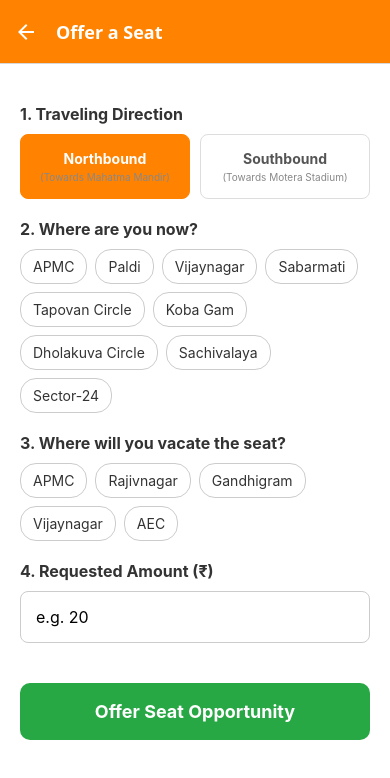
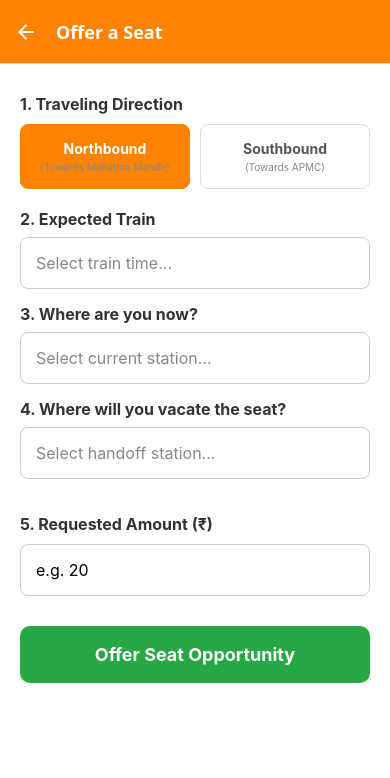
Before and after one commit to vardan-shah/Swap-Seat, a React Native app in the folder metro-seat-app/: screen /OfferSeat in a window 390 px wide. Shown: the top 778 px of the page. Built offline with nearby package versions, Linux system fonts and the light colour scheme.

Commit message:
Implement timetable and full station dropdowns

```diff
--- /dev/null
+++ b/metro-seat-app/src/components/SelectModal.tsx
@@ -0,0 +1,77 @@
+import React, { useState } from 'react';
+import { View, Text, StyleSheet, TouchableOpacity, Modal, FlatList, SafeAreaView } from 'react-native';
+
+interface SelectItem {
+  label: string;
+  value: string;
+}
+
+interface SelectModalProps {
+  label: string;
+  items: SelectItem[];
+  selectedValue: string;
+  onSelect: (value: string) => void;
+  placeholder?: string;
+}
+
+export default function SelectModal({ label, items, selectedValue, onSelect, placeholder = 'Select...' }: SelectModalProps) {
+  const [modalVisible, setModalVisible] = useState(false);
+
+  const selectedItem = items.find(i => i.value === selectedValue);
+
+  return (
+    <View style={styles.container}>
+      <Text style={styles.label}>{label}</Text>
+      <TouchableOpacity style={styles.selector} onPress={() => setModalVisible(true)}>
+        <Text style={selectedItem ? styles.selectedText : styles.placeholderText}>
+          {selectedItem ? selectedItem.label : placeholder}
+        </Text>
+      </TouchableOpacity>
+
+      <Modal visible={modalVisible} animationType="slide" presentationStyle="pageSheet">
+        <SafeAreaView style={styles.modalContainer}>
+          <View style={styles.modalHeader}>
+            <Text style={styles.modalTitle}>{label}</Text>
+            <TouchableOpacity onPress={() => setModalVisible(false)} style={styles.closeBtn}>
+              <Text style={styles.closeBtnText}>Close</Text>
+            </TouchableOpacity>
+          </View>
+          <FlatList
+            data={items}
+            keyExtractor={item => item.value}
+            renderItem={({ item }) => (
+              <TouchableOpacity
+                style={[styles.itemBtn, selectedValue === item.value && styles.itemBtnActive]}
+                onPress={() => {
+                  onSelect(item.value);
+                  setModalVisible(false);
+                }}
+              >
+                <Text style={[styles.itemText, selectedValue === item.value && styles.itemTextActive]}>
+                  {item.label}
+                </Text>
+              </TouchableOpacity>
+            )}
+          />
+        </SafeAreaView>
+      </Modal>
+    </View>
+  );
+}
+
+const styles = StyleSheet.create({
+  container: { marginBottom: 15 },
+  label: { fontSize: 16, fontWeight: 'bold', marginBottom: 8, color: '#333' },
+  selector: { borderWidth: 1, borderColor: '#ccc', borderRadius: 8, padding: 15, backgroundColor: '#fff' },
+  placeholderText: { color: '#888', fontSize: 16 },
+  selectedText: { color: '#333', fontSize: 16 },
+  modalContainer: { flex: 1, backgroundColor: '#f8f9fa' },
+  modalHeader: { flexDirection: 'row', justifyContent: 'space-between', padding: 20, borderBottomWidth: 1, borderColor: '#ddd', backgroundColor: '#fff' },
+  modalTitle: { fontSize: 18, fontWeight: 'bold' },
+  closeBtn: {},
+  closeBtnText: { color: '#0056b3', fontSize: 16, fontWeight: 'bold' },
+  itemBtn: { padding: 18, borderBottomWidth: 1, borderColor: '#eee', backgroundColor: '#fff' },
+  itemBtnActive: { backgroundColor: '#e6f2ff' },
+  itemText: { fontSize: 16, color: '#333' },
+  itemTextActive: { color: '#0056b3', fontWeight: 'bold' },
+});
--- /dev/null
+++ b/metro-seat-app/src/data/timetable.ts
@@ -0,0 +1,23 @@
+export const NORTHBOUND_TRAINS = [
+  "06:20", "06:45", "06:58", "07:23", "07:34", "07:47", "08:03", "08:17", "08:33", "08:59",
+  "09:11", "09:19", "09:48", "10:12", "10:36", "10:59", "11:25", "11:49", "12:13", "12:37",
+  "13:02", "13:27", "13:50", "14:15", "14:40", "15:04", "15:16", "15:28", "15:53", "16:03",
+  "16:17", "16:40", "17:06", "17:16", "17:30", "17:54", "18:06", "18:18", "18:43", "19:08",
+  "19:42", "20:45"
+].map(time => ({ label: `Train starting from APMC at ${time}`, value: `NB_${time}` }));
+
+export const SOUTHBOUND_TRAINS = [
+  "06:40", "07:33", "07:48 (GIFT)", "08:00", "08:25", "08:37 (GIFT)", "08:49", "09:01 (GIFT)",
+  "09:13", "09:37", "10:01", "10:18 (GIFT)", "10:26", "10:50", "11:14", "11:38", "12:03",
+  "12:26", "12:51", "13:15", "13:40", "14:04", "14:28", "14:52", "15:16", "15:41", "16:06",
+  "16:17 (GIFT)", "16:30", "16:54", "17:08 (GIFT)", "17:19", "17:44", "18:08", "18:21 (GIFT)",
+  "18:32", "18:56", "19:13 (GIFT)", "19:20", "19:44", "20:09", "21:00"
+].map(time => ({ label: `Train starting from Gandhinagar at ${time}`, value: `SB_${time}` }));
+
+export const getTrainsByDirection = (direction: 'Northbound' | 'Southbound') => {
+  return direction === 'Northbound' ? NORTHBOUND_TRAINS : SOUTHBOUND_TRAINS;
+};
+
+export const getTrainLabel = (value: string) => {
+  return [...NORTHBOUND_TRAINS, ...SOUTHBOUND_TRAINS].find(t => t.value === value)?.label || 'Unknown Train';
+};
--- a/metro-seat-app/src/screens/FindSeatScreen.tsx
+++ b/metro-seat-app/src/screens/FindSeatScreen.tsx
@@ -1,9 +1,10 @@
-import React, { useState } from 'react';
+import React, { useState, useMemo } from 'react';
 import { View, Text, StyleSheet, TouchableOpacity, ScrollView, Alert } from 'react-native';
 import { NativeStackNavigationProp } from '@react-navigation/native-stack';
 import { RootStackParamList } from '../navigation';
-import { STATIONS } from '../data/stations';
+import { STATIONS, isStationAfter } from '../data/stations';
 import { Direction } from '../types';
+import SelectModal from '../components/SelectModal';
 
 type Props = {
   navigation: NativeStackNavigationProp<RootStackParamList, 'FindSeat'>;
@@ -19,11 +20,30 @@ export default function FindSeatScreen({ navigation }: Props) {
       Alert.alert('Error', 'Please select both stations.');
       return;
     }
+
+    if (!isStationAfter(destinationStationId, currentStationId, direction)) {
+      Alert.alert('Error', 'Destination must be AFTER your current station in the chosen direction.');
+      return;
+    }
+
     navigation.navigate('OpportunityList', {
       currentStationId,
       destinationStationId,
       direction
     });
+  };
+
+  const stationItems = useMemo(() => {
+    const ordered = [...STATIONS].sort((a, b) =>
+      direction === 'Northbound' ? a.sequence - b.sequence : b.sequence - a.sequence
+    );
+    return ordered.map(s => ({ label: s.name, value: s.id }));
+  }, [direction]);
+
+  const handleDirectionChange = (newDir: Direction) => {
+    setDirection(newDir);
+    setCurrentStationId('');
+    setDestinationStationId('');
   };
 
   return (
@@ -32,44 +52,36 @@ export default function FindSeatScreen({ navigation }: Props) {
       <View style={styles.buttonRow}>
         <TouchableOpacity
           style={[styles.toggleBtn, direction === 'Northbound' && styles.toggleBtnActive]}
-          onPress={() => setDirection('Northbound')}
+          onPress={() => handleDirectionChange('Northbound')}
         >
           <Text style={[styles.toggleText, direction === 'Northbound' && styles.toggleTextActive]}>Northbound</Text>
+          <Text style={styles.smallText}>(Towards Mahatma Mandir)</Text>
         </TouchableOpacity>
 
         <TouchableOpacity
           style={[styles.toggleBtn, direction === 'Southbound' && styles.toggleBtnActive]}
-          onPress={() => setDirection('Southbound')}
+          onPress={() => handleDirectionChange('Southbound')}
         >
           <Text style={[styles.toggleText, direction === 'Southbound' && styles.toggleTextActive]}>Southbound</Text>
+          <Text style={styles.smallText}>(Towards APMC)</Text>
         </TouchableOpacity>
       </View>
 
-      <Text style={styles.label}>2. Current Station</Text>
-      <View style={styles.grid}>
-        {STATIONS.filter(s => s.sequence % 4 === 1).map(station => (
-          <TouchableOpacity
-            key={`curr-${station.id}`}
-            style={[styles.stationBtn, currentStationId === station.id && styles.stationBtnActive]}
-            onPress={() => setCurrentStationId(station.id)}
-          >
-            <Text style={[styles.stationText, currentStationId === station.id && styles.stationTextActive]}>{station.name}</Text>
-          </TouchableOpacity>
-        ))}
-      </View>
+      <SelectModal
+        label="2. Where are you now?"
+        items={stationItems}
+        selectedValue={currentStationId}
+        onSelect={setCurrentStationId}
+        placeholder="Select current station..."
+      />
 
-      <Text style={styles.label}>3. Destination Station</Text>
-      <View style={styles.grid}>
-        {STATIONS.filter(s => s.sequence > 10).map(station => (
-          <TouchableOpacity
-            key={`dest-${station.id}`}
-            style={[styles.stationBtn, destinationStationId === station.id && styles.stationBtnActive]}
-            onPress={() => setDestinationStationId(station.id)}
-          >
-            <Text style={[styles.stationText, destinationStationId === station.id && styles.stationTextActive]}>{station.name}</Text>
-          </TouchableOpacity>
-        ))}
-      </View>
+      <SelectModal
+        label="3. What is your destination?"
+        items={stationItems}
+        selectedValue={destinationStationId}
+        onSelect={setDestinationStationId}
+        placeholder="Select destination station..."
+      />
 
       <TouchableOpacity style={styles.submitBtn} onPress={handleSearch}>
         <Text style={styles.submitBtnText}>Find Available Seats</Text>
@@ -80,23 +92,17 @@ export default function FindSeatScreen({ navigation }: Props) {
 
 const styles = StyleSheet.create({
   container: { flex: 1, backgroundColor: '#fff', padding: 20 },
-  label: { fontSize: 16, fontWeight: 'bold', marginTop: 20, marginBottom: 10, color: '#333' },
-  buttonRow: { flexDirection: 'row', gap: 10 },
+  label: { fontSize: 16, fontWeight: 'bold', marginTop: 10, marginBottom: 10, color: '#333' },
+  buttonRow: { flexDirection: 'row', gap: 10, marginBottom: 20 },
   toggleBtn: {
     flex: 1, padding: 15, borderWidth: 1, borderColor: '#ddd', borderRadius: 8, alignItems: 'center'
   },
   toggleBtnActive: { backgroundColor: '#FF8200', borderColor: '#FF8200' },
   toggleText: { fontWeight: 'bold', color: '#555' },
   toggleTextActive: { color: '#fff' },
-  grid: { flexDirection: 'row', flexWrap: 'wrap', gap: 8 },
-  stationBtn: {
-    paddingHorizontal: 12, paddingVertical: 8, borderWidth: 1, borderColor: '#ccc', borderRadius: 16
-  },
-  stationBtnActive: { backgroundColor: '#0056b3', borderColor: '#0056b3' },
-  stationText: { color: '#333' },
-  stationTextActive: { color: '#fff' },
+  smallText: { fontSize: 10, color: '#888', marginTop: 4, textAlign: 'center' },
   submitBtn: {
-    backgroundColor: '#0056b3', padding: 18, borderRadius: 10, alignItems: 'center', marginTop: 40
+    backgroundColor: '#0056b3', padding: 18, borderRadius: 10, alignItems: 'center', marginTop: 30
   },
   submitBtnText: { color: '#fff', fontSize: 18, fontWeight: 'bold' }
 });
--- a/metro-seat-app/src/screens/OfferSeatScreen.tsx
+++ b/metro-seat-app/src/screens/OfferSeatScreen.tsx
@@ -1,10 +1,12 @@
-import React, { useState } from 'react';
+import React, { useState, useMemo } from 'react';
 import { View, Text, StyleSheet, TouchableOpacity, ScrollView, Alert, TextInput } from 'react-native';
 import { NativeStackNavigationProp } from '@react-navigation/native-stack';
 import { RootStackParamList } from '../navigation';
-import { STATIONS, ENABLE_PAYMENTS } from '../data/stations';
+import { STATIONS, ENABLE_PAYMENTS, isStationAfter } from '../data/stations';
 import { useAppStore } from '../store/mockStore';
 import { Direction } from '../types';
+import SelectModal from '../components/SelectModal';
+import { getTrainsByDirection } from '../data/timetable';
 
 type Props = {
   navigation: NativeStackNavigationProp<RootStackParamList, 'OfferSeat'>;
@@ -14,13 +16,14 @@ export default function OfferSeatScreen({ navigation }: Props) {
   const [direction, setDirection] = useState<Direction>('Northbound');
   const [currentStationId, setCurrentStationId] = useState<string>('');
   const [handoffStationId, setHandoffStationId] = useState<string>('');
+  const [trainId, setTrainId] = useState<string>('');
   const [price, setPrice] = useState<string>('');
 
   const offerSeat = useAppStore(state => state.offerSeat);
 
   const handleSubmit = () => {
-    if (!currentStationId || !handoffStationId) {
-      Alert.alert('Error', 'Please select both stations.');
+    if (!currentStationId || !handoffStationId || !trainId) {
+      Alert.alert('Error', 'Please select a train and both stations.');
       return;
     }
     if (currentStationId === handoffStationId) {
@@ -28,19 +31,35 @@ export default function OfferSeatScreen({ navigation }: Props) {
       return;
     }
 
-    // In a real app, validate that handoff is actually after current based on direction
+    // Validate handoff is actually after current based on direction
+    if (!isStationAfter(handoffStationId, currentStationId, direction)) {
+      Alert.alert('Error', 'Handoff station must be AFTER your current station in the chosen direction.');
+      return;
+    }
+
     const priceNum = ENABLE_PAYMENTS && price ? parseInt(price, 10) : undefined;
-    offerSeat(direction, currentStationId, handoffStationId, priceNum);
+    offerSeat(direction, currentStationId, handoffStationId, priceNum, trainId);
     Alert.alert('Success', 'Your seat opportunity is now active!', [
       { text: 'OK', onPress: () => navigation.goBack() }
     ]);
   };
 
-  // Simple dropdown alternative for MVP since react-native-picker requires native modules sometimes
-  // We'll just map a few stations to buttons for the demo
-  const displayStations = STATIONS.filter(s =>
-    direction === 'Northbound' ? s.sequence % 3 === 0 || s.sequence === 1 || s.sequence === 20 : true
-  ).slice(0, 5); // Just picking a subset for easy selection in demo
+  const stationItems = useMemo(() => {
+    // Show stations based on direction order
+    const ordered = [...STATIONS].sort((a, b) =>
+      direction === 'Northbound' ? a.sequence - b.sequence : b.sequence - a.sequence
+    );
+    return ordered.map(s => ({ label: s.name, value: s.id }));
+  }, [direction]);
+
+  const trainItems = useMemo(() => getTrainsByDirection(direction), [direction]);
+
+  const handleDirectionChange = (newDir: Direction) => {
+    setDirection(newDir);
+    setCurrentStationId('');
+    setHandoffStationId('');
+    setTrainId('');
+  };
 
   return (
     <ScrollView style={styles.container}>
@@ -48,7 +67,7 @@ export default function OfferSeatScreen({ navigation }: Props) {
       <View style={styles.buttonRow}>
         <TouchableOpacity
           style={[styles.toggleBtn, direction === 'Northbound' && styles.toggleBtnActive]}
-          onPress={() => setDirection('Northbound')}
+          onPress={() => handleDirectionChange('Northbound')}
         >
           <Text style={[styles.toggleText, direction === 'Northbound' && styles.toggleTextActive]}>Northbound</Text>
           <Text style={styles.smallText}>(Towards Mahatma Mandir)</Text>
@@ -56,42 +75,40 @@ export default function OfferSeatScreen({ navigation }: Props) {
 
         <TouchableOpacity
           style={[styles.toggleBtn, direction === 'Southbound' && styles.toggleBtnActive]}
-          onPress={() => setDirection('Southbound')}
+          onPress={() => handleDirectionChange('Southbound')}
         >
           <Text style={[styles.toggleText, direction === 'Southbound' && styles.toggleTextActive]}>Southbound</Text>
-          <Text style={styles.smallText}>(Towards Motera Stadium)</Text>
+          <Text style={styles.smallText}>(Towards APMC)</Text>
         </TouchableOpacity>
       </View>
 
-      <Text style={styles.label}>2. Where are you now?</Text>
-      <View style={styles.grid}>
-        {STATIONS.filter(s => s.sequence % 4 === 1).map(station => (
-          <TouchableOpacity
-            key={`curr-${station.id}`}
-            style={[styles.stationBtn, currentStationId === station.id && styles.stationBtnActive]}
-            onPress={() => setCurrentStationId(station.id)}
-          >
-            <Text style={[styles.stationText, currentStationId === station.id && styles.stationTextActive]}>{station.name}</Text>
-          </TouchableOpacity>
-        ))}
-      </View>
+      <SelectModal
+        label="2. Expected Train"
+        items={trainItems}
+        selectedValue={trainId}
+        onSelect={setTrainId}
+        placeholder="Select train time..."
+      />
 
-      <Text style={styles.label}>3. Where will you vacate the seat?</Text>
-      <View style={styles.grid}>
-        {displayStations.map(station => (
-          <TouchableOpacity
-            key={`hand-${station.id}`}
-            style={[styles.stationBtn, handoffStationId === station.id && styles.stationBtnActive]}
-            onPress={() => setHandoffStationId(station.id)}
-          >
-            <Text style={[styles.stationText, handoffStationId === station.id && styles.stationTextActive]}>{station.name}</Text>
-          </TouchableOpacity>
-        ))}
-      </View>
+      <SelectModal
+        label="3. Where are you now?"
+        items={stationItems}
+        selectedValue={currentStationId}
+        onSelect={setCurrentStationId}
+        placeholder="Select current station..."
+      />
+
+      <SelectModal
+        label="4. Where will you vacate the seat?"
+        items={stationItems}
+        selectedValue={handoffStationId}
+        onSelect={setHandoffStationId}
+        placeholder="Select handoff station..."
+      />
 
       {ENABLE_PAYMENTS && (
-        <>
-          <Text style={styles.label}>4. Requested Amount (₹)</Text>
+        <View style={styles.priceContainer}>
+          <Text style={styles.label}>5. Requested Amount (₹)</Text>
           <TextInput
             style={styles.input}
             keyboardType="number-pad"
@@ -99,7 +116,7 @@ export default function OfferSeatScreen({ navigation }: Props) {
             value={price}
             onChangeText={setPrice}
           />
-        </>
+        </View>
       )}
 
       <TouchableOpacity style={styles.submitBtn} onPress={handleSubmit}>
@@ -112,8 +129,8 @@ export default function OfferSeatScreen({ navigation }: Props) {
 
 const styles = StyleSheet.create({
   container: { flex: 1, backgroundColor: '#fff', padding: 20 },
-  label: { fontSize: 16, fontWeight: 'bold', marginTop: 20, marginBottom: 10, color: '#333' },
-  buttonRow: { flexDirection: 'row', gap: 10 },
+  label: { fontSize: 16, fontWeight: 'bold', marginTop: 10, marginBottom: 10, color: '#333' },
+  buttonRow: { flexDirection: 'row', gap: 10, marginBottom: 20 },
   toggleBtn: {
     flex: 1, padding: 15, borderWidth: 1, borderColor: '#ddd', borderRadius: 8, alignItems: 'center'
   },
@@ -121,15 +138,9 @@ const styles = StyleSheet.create({
   toggleText: { fontWeight: 'bold', color: '#555' },
   toggleTextActive: { color: '#fff' },
   smallText: { fontSize: 10, color: '#888', marginTop: 4, textAlign: 'center' },
-  grid: { flexDirection: 'row', flexWrap: 'wrap', gap: 8 },
-  stationBtn: {
-    paddingHorizontal: 12, paddingVertical: 8, borderWidth: 1, borderColor: '#ccc', borderRadius: 16
-  },
-  stationBtnActive: { backgroundColor: '#0056b3', borderColor: '#0056b3' },
-  stationText: { color: '#333' },
-  stationTextActive: { color: '#fff' },
+  priceContainer: { marginTop: 10 },
   submitBtn: {
-    backgroundColor: '#28a745', padding: 18, borderRadius: 10, alignItems: 'center', marginTop: 40
+    backgroundColor: '#28a745', padding: 18, borderRadius: 10, alignItems: 'center', marginTop: 30
   },
   submitBtnText: { color: '#fff', fontSize: 18, fontWeight: 'bold' },
   input: { borderWidth: 1, borderColor: '#ccc', borderRadius: 8, padding: 15, fontSize: 16 }
--- a/metro-seat-app/src/screens/OpportunityListScreen.tsx
+++ b/metro-seat-app/src/screens/OpportunityListScreen.tsx
@@ -5,6 +5,7 @@ import { RouteProp } from '@react-navigation/native';
 import { RootStackParamList } from '../navigation';
 import { useAppStore } from '../store/mockStore';
 import { getStationById, ENABLE_PAYMENTS } from '../data/stations';
+import { getTrainLabel } from '../data/timetable';
 
 type Props = {
   navigation: NativeStackNavigationProp<RootStackParamList, 'OpportunityList'>;
@@ -39,6 +40,9 @@ export default function OpportunityListScreen({ navigation, route }: Props) {
           <Text style={styles.stationText}>Becomes available at: {handoffStation?.name}</Text>
           <Text style={styles.timeText}>in ~{item.expectedTimeMins} mins</Text>
         </View>
+        {item.trainId && (
+          <Text style={styles.trainText}>Train: {getTrainLabel(item.trainId)}</Text>
+        )}
         <Text style={styles.giverText}>Trust Score: 4.8/5.0</Text>
 
         {ENABLE_PAYMENTS && item.price !== undefined && (
@@ -81,6 +85,7 @@ const styles = StyleSheet.create({
   cardHeader: { flexDirection: 'row', justifyContent: 'space-between', marginBottom: 8 },
   stationText: { fontSize: 16, fontWeight: 'bold', color: '#333' },
   timeText: { fontSize: 14, color: '#FF8200', fontWeight: 'bold' },
+  trainText: { fontSize: 14, color: '#0056b3', marginBottom: 4, fontWeight: '500' },
   giverText: { fontSize: 13, color: '#666', marginBottom: 16 },
   priceText: { fontSize: 16, fontWeight: 'bold', color: '#28a745', marginBottom: 16 },
   requestBtn: { backgroundColor: '#0056b3', padding: 12, borderRadius: 8, alignItems: 'center' },
--- a/metro-seat-app/src/store/mockStore.ts
+++ b/metro-seat-app/src/store/mockStore.ts
@@ -8,7 +8,7 @@ interface AppState {
   matches: Match[];
 
   // Actions
-  offerSeat: (direction: Direction, currentStationId: string, handoffStationId: string, price?: number) => void;
+  offerSeat: (direction: Direction, currentStationId: string, handoffStationId: string, price?: number, trainId?: string) => void;
   requestSeat: (opportunityId: string, seekerId: string) => void;
   acceptMatch: (matchId: string) => void;
   rejectMatch: (matchId: string) => void;
@@ -58,7 +58,7 @@ export const useAppStore = create<AppState>((set, get) => ({
   opportunities: SEED_OPPORTUNITIES,
   matches: [],
 
-  offerSeat: (direction, currentStationId, handoffStationId, price) => set((state) => {
+  offerSeat: (direction, currentStationId, handoffStationId, price, trainId) => set((state) => {
     const newOpp: SeatOpportunity = {
       id: Math.random().toString(36).substring(7),
       giverId: state.currentUser.id,
@@ -69,6 +69,7 @@ export const useAppStore = create<AppState>((set, get) => ({
       createdAt: Date.now(),
       expectedTimeMins: Math.floor(Math.random() * 15) + 5, // Mock timing
       price,
+      trainId,
     };
     return { opportunities: [...state.opportunities, newOpp] };
   }),
--- a/metro-seat-app/src/types/index.ts
+++ b/metro-seat-app/src/types/index.ts
@@ -20,6 +20,7 @@ export type SeatOpportunity = {
   createdAt: number;
   expectedTimeMins?: number; // Estimated minutes until handoff
   price?: number; // Optional price if monetization is enabled
+  trainId?: string; // ID of the selected train from the timetable
 };
 
 export type Match = {
```
Also changed, not shown: 2 other files (tests, documents, lock files or other folders).
